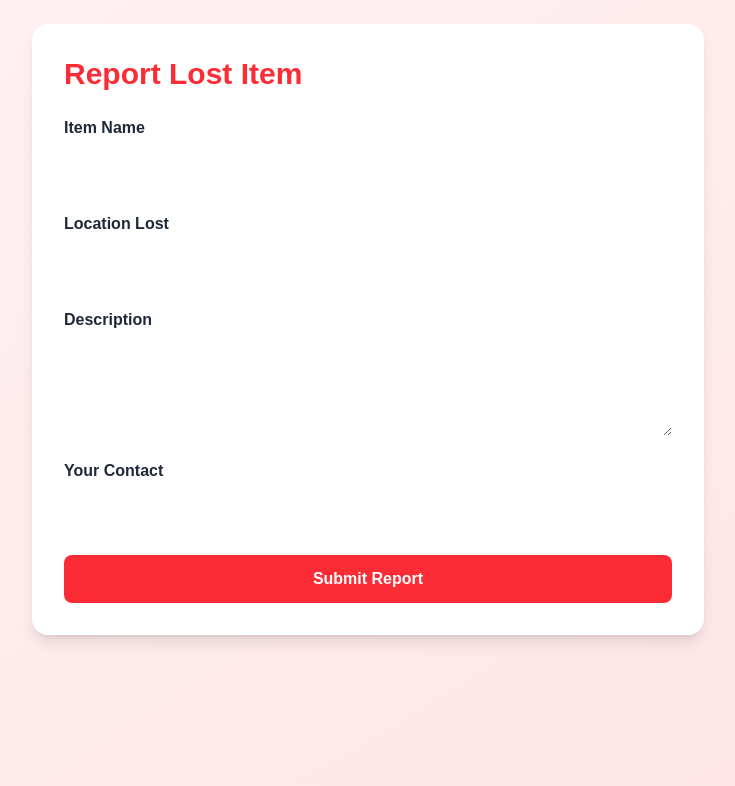
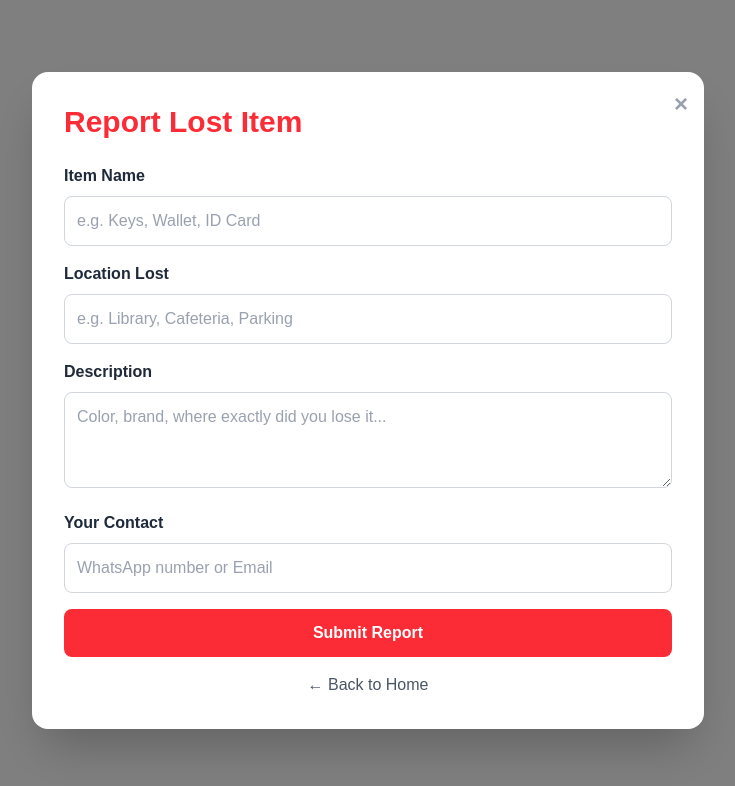
Before and after one commit to ridafarooq873-lgtm/-campus-lostfound, a Next.js app: page /lost in a window 1280 px wide. Shown: the top 786 px of the page, without its empty margins (272-1007 px from the left). Built offline with nearby package versions, Linux system fonts and the light colour scheme.

Commit message:
Update page.tsx

```diff
--- a/app/lost/page.tsx
+++ b/app/lost/page.tsx
@@ -1,46 +1,63 @@
 'use client'
 import { useState } from 'react'
+import { useRouter } from 'next/navigation'
 
 export default function LostForm() {
   const [form, setForm] = useState({name:'', location:'', desc:'', contact:''})
+  const router = useRouter()
 
-     const handleSubmit = (e: React.FormEvent<HTMLFormElement>) => {
+  const handleSubmit = (e: React.FormEvent<HTMLFormElement>) => {
     e.preventDefault()
     const items = JSON.parse(localStorage.getItem('lostItems') || '[]')
     items.push({...form, type: 'lost', date: new Date().toLocaleString()})
     localStorage.setItem('lostItems', JSON.stringify(items))
     alert('Report Submitted!')
     setForm({name:'', location:'', desc:'', contact:''})
+    router.push('/') // Go back to home after submit
+  }
+
+  const handleClose = () => {
+    router.push('/') // Close button / click outside
   }
 
   return (
-    <main className="min-h-screen bg-gradient-to-br from-red-50 to-rose-100 p-6">
-      <div className="max-w-2xl mx-auto bg-white p-8 rounded-2xl shadow-lg">
+    <div className="fixed inset-0 bg-black/50 flex items-center justify-center p-4 z-50" onClick={handleClose}>
+      <main onClick={(e) => e.stopPropagation()} className="w-full max-w-2xl bg-white p-8 rounded-2xl shadow-2xl relative">
+
+        {/* CLOSE BUTTON */}
+        <button onClick={handleClose} className="absolute top-4 right-4 text-gray-400 hover:text-gray-800 text-2xl font-bold">
+          ×
+        </button>
+
         <h1 className="text-3xl font-bold text-red-500 mb-6">Report Lost Item</h1>
 
         <form onSubmit={handleSubmit} className="space-y-4">
           <div>
             <label className="block font-semibold mb-2 text-gray-800">Item Name</label>
             <input value={form.name} onChange={e=>setForm({...form,name:e.target.value})} required
-              className="w-full border-gray-300 p-3 rounded-lg text-gray-800" />
+              placeholder="e.g. Keys, Wallet, ID Card"
+              className="w-full border border-gray-300 p-3 rounded-lg text-gray-800 placeholder-gray-400" />
           </div>
 
           <div>
             <label className="block font-semibold mb-2 text-gray-800">Location Lost</label>
             <input value={form.location} onChange={e=>setForm({...form,location:e.target.value})} required
-              className="w-full border-gray-300 p-3 rounded-lg text-gray-800" />
+              placeholder="e.g. Library, Cafeteria, Parking"
+              className="w-full border border-gray-300 p-3 rounded-lg text-gray-800 placeholder-gray-400" />
           </div>
 
           <div>
             <label className="block font-semibold mb-2 text-gray-800">Description</label>
             <textarea value={form.desc} onChange={e=>setForm({...form,desc:e.target.value})} required
-              className="w-full border-gray-300 p-3 rounded-lg h-24 text-gray-800"></textarea>
+              placeholder="Color, brand, where exactly did you lose it..."
+              className="w-full border border-gray-300 p-3 rounded-lg h-24 text-gray-800 placeholder-gray-400"></textarea>
           </div>
 
           <div>
             <label className="block font-semibold mb-2 text-gray-800">Your Contact</label>
             <input value={form.contact} onChange={e=>setForm({...form,contact:e.target.value})} required
-              className="w-full border-gray-300 p-3 rounded-lg text-gray-800" />
+              placeholder="WhatsApp number or Email"
+              className="w-full border border-gray-300 p-3 rounded-lg text-gray-800 placeholder-gray-400" />
           </div>
 
           <button type="submit"
@@ -48,7 +65,11 @@ export default function LostForm() {
             Submit Report
           </button>
         </form>
-      </div>
-    </main>
+
+        <button onClick={handleClose} className="block text-center w-full mt-4 text-gray-600 hover:underline">
+          ← Back to Home
+        </button>
+      </main>
+    </div>
   )
 }
```
